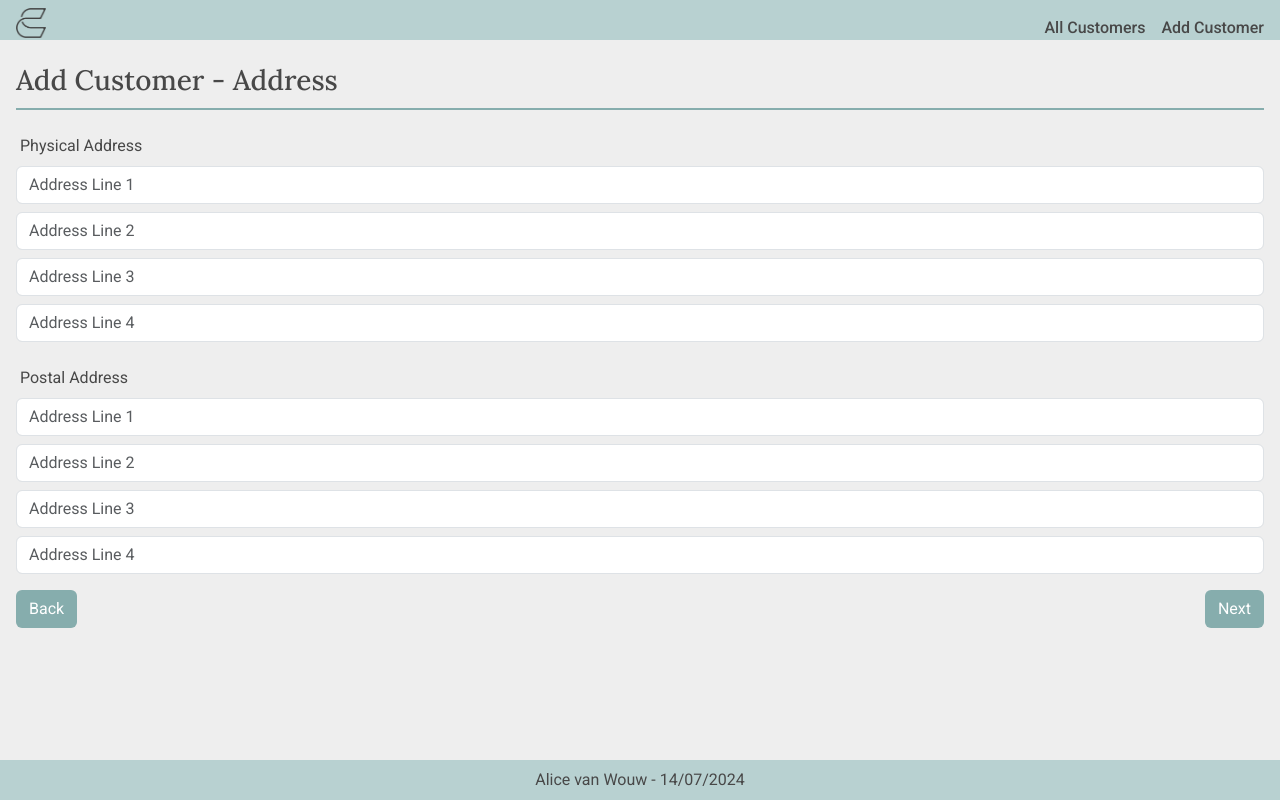
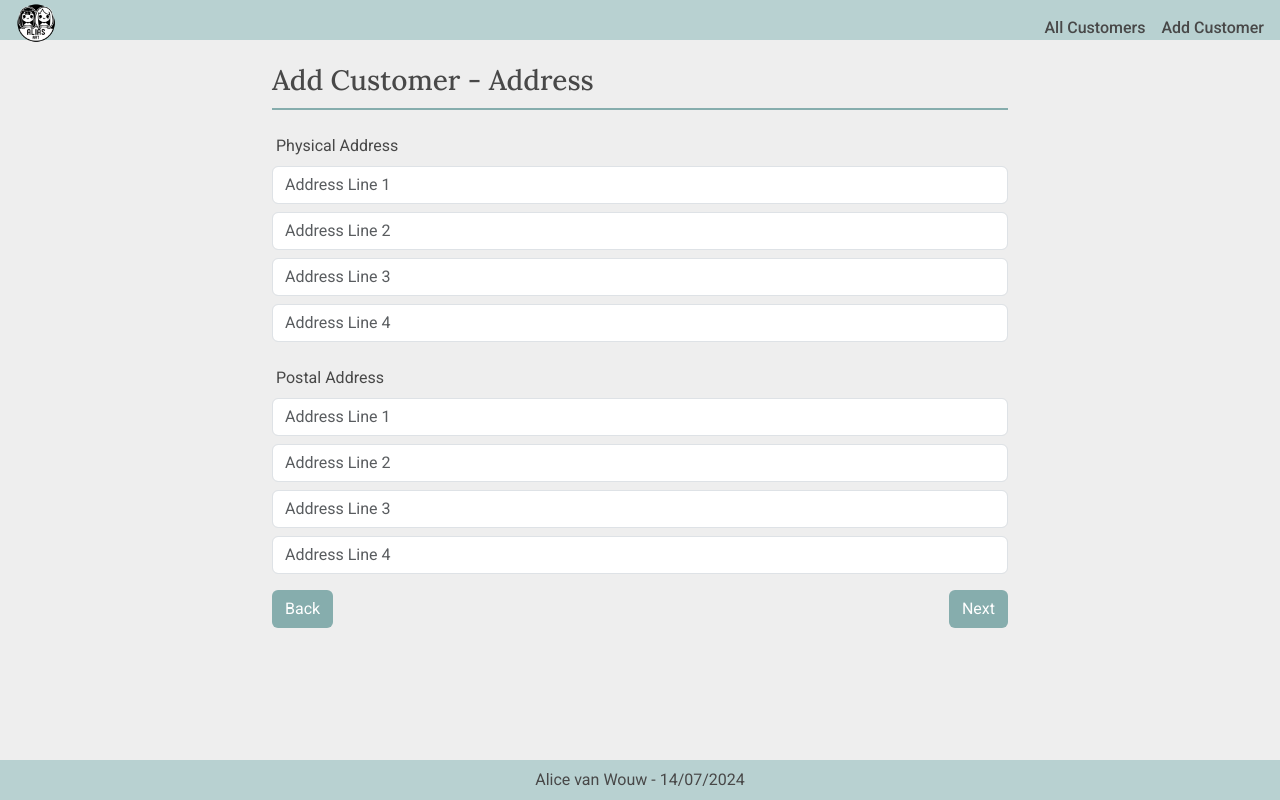
Before and after one commit to alicevanwouw/Psybergate_Assessment, a React (Vite) app in the folder psybergate_assessment/: page /customers/new/address in a window 1280 px wide. Built offline with nearby package versions, Linux system fonts and the light colour scheme.

Commit message:
form sizing

```diff
--- a/psybergate_assessment/src/App.css
+++ b/psybergate_assessment/src/App.css
@@ -5,7 +5,7 @@ body {
 }
 
 .logo {
-    height: 30px;
+    height: 40px;
     vertical-align: sub;
 }
 
@@ -43,6 +43,8 @@ h3 {
 .h3-underline {
     border-bottom: 2px solid #86adad;
     padding-bottom: 10px;
+    width: 100%;
+    margin: 0 auto;
 }
 
 #header, #footer {
@@ -131,3 +133,29 @@ h3 {
 .grid-item-right {
     justify-self: end;
 }
+
+.form-container {
+    width: 100%;
+    margin: 0 auto;
+}
+
+/* Styles for screens that are at least 768px wide (e.g., tablets and desktops) */
+@media (min-width: 768px) {
+    .form-container {
+        width: 87%;
+    }
+}
+
+/* Styles for screens that are at least 1024px wide (e.g., desktops) */
+@media (min-width: 1024px) {
+    .form-container {
+        width: 60%;
+    }
+}
+
+/* Styles for screens that are at least 1440px wide (e.g., large desktops) */
+@media (min-width: 1440px) {
+    .form-container {
+        width: 50%;
+    }
+}
--- a/psybergate_assessment/src/components/Logo.jsx
+++ b/psybergate_assessment/src/components/Logo.jsx
@@ -1,4 +1,4 @@
-import LogoPng from '../assets/images/sample-logo-light.png';
+import LogoPng from '../assets/images/logo-image.png';
 
 const Logo = () => {
     return (
--- a/psybergate_assessment/src/pages/NewCustomerAddress.jsx
+++ b/psybergate_assessment/src/pages/NewCustomerAddress.jsx
@@ -15,7 +15,7 @@ const NewCustomerAddress = () => {
 
     return (
         <Layout>
-            <div className="p-3 pt-4">
+            <div className="p-3 pt-4  form-container">
                 <FormHeading text="Add Customer - Address" />
                 <CustomerAddressForm />
                 <div className="pt-3 items-space-between">
--- a/psybergate_assessment/src/pages/NewCustomerComments.jsx
+++ b/psybergate_assessment/src/pages/NewCustomerComments.jsx
@@ -14,7 +14,7 @@ const NewCustomerComments = () => {
     return (
         <>
             <Layout>
-                <div className="p-3 pt-4">
+                <div className="p-3 pt-4  form-container">
                     <FormHeading text="Add Customer - Comments" />
                     <CustomerCommentForm />
                     <div className="pt-3 items-space-between">
--- a/psybergate_assessment/src/pages/NewCustomerDetails.jsx
+++ b/psybergate_assessment/src/pages/NewCustomerDetails.jsx
@@ -13,7 +13,7 @@ const NewCustomerDetails = () => {
 
     return (
         <Layout>
-            <div className="p-3 pt-4">
+            <div className="p-3 pt-4 form-container">
                 <FormHeading text="Add Customer - Details" />
                 <CustomerDetailForm />
                 <div className="pt-3 d-flex flex-row-reverse">
```
Also changed, not shown: 1 other file (tests, documents, lock files or other folders).
